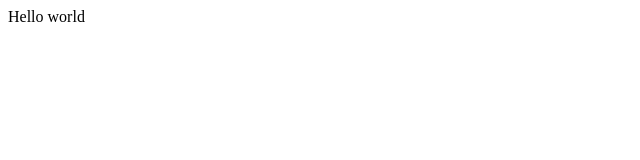
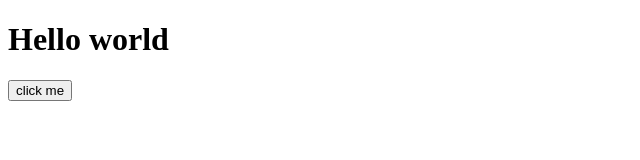
Before and after one commit to harshituc/harshituc.github.io, a plain HTML site: page index.html in a window 1280 px wide. Shown: the whole page, without its empty margins (0-640 px from the left). Drawn offline with Linux system fonts and the light colour scheme.

Commit message:
Initial commit

```diff
--- a/index.html
+++ b/index.html
@@ -26,7 +26,10 @@
 </head>
 
 <body>
-    Hello world
+    <h1>
+        Hello world
+    </h1>
+    <button>click me</button>
     <!-- Google Tag Manager (noscript) -->
     <noscript><iframe src="https://www.googletagmanager.com/ns.html?id=GTM-N4VP9MXH" height="0" width="0"
             style="display:none;visibility:hidden"></iframe></noscript>
```
